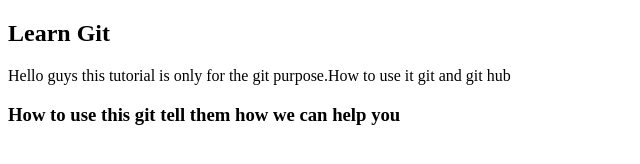
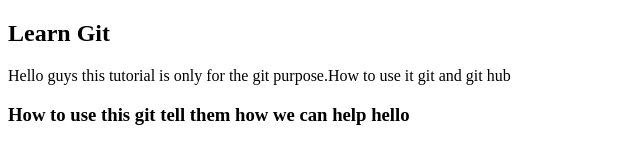
Before and after one commit to Riteshkumar21611/testing, a plain HTML site: page index.html in a window 1280 px wide. Shown: the full height of the page, 0-640 px from the left. Drawn offline with Linux system fonts and the light colour scheme.

Commit message:
write hello at the place of you

```diff
--- a/index.html
+++ b/index.html
@@ -12,6 +12,6 @@
       Hello guys this tutorial is only for the git purpose.How to use it git and
       git hub
     </p>
-    <h3>How to use this git tell them how we can help you</h3>
+    <h3>How to use this git tell them how we can help hello</h3>
   </body>
 </html>
```
